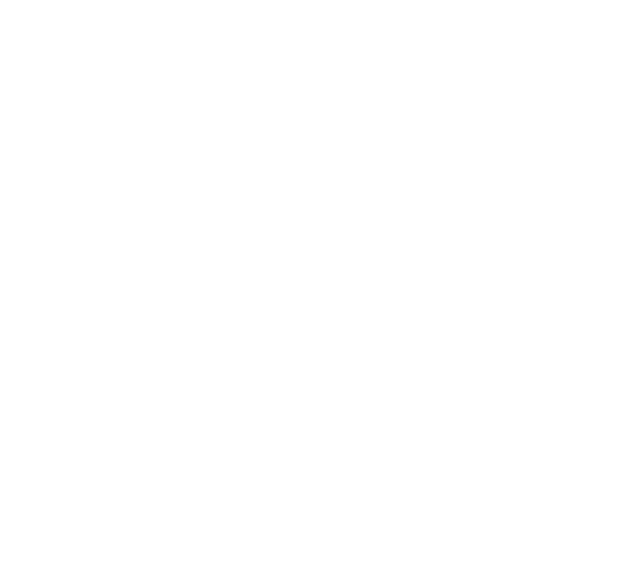
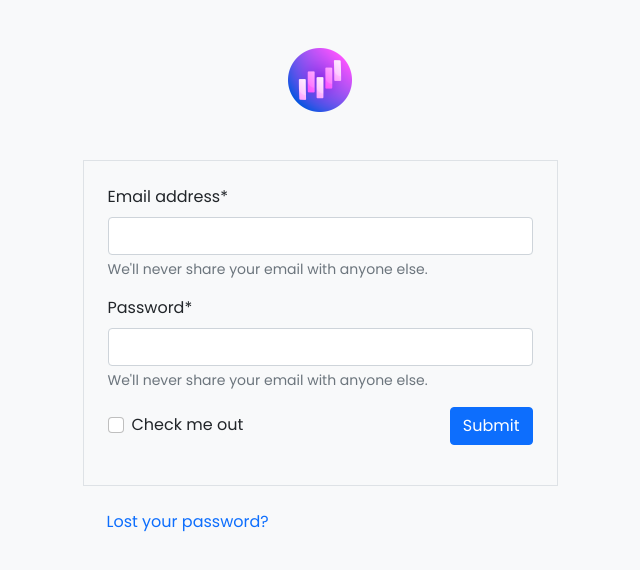
Before and after one commit to AhsanOne/dashboard, a plain HTML site: page login.html in a window 1280 px wide. Shown: the whole page, without its empty margins (320-960 px from the left). Drawn offline with nearby package versions, Linux system fonts and the light colour scheme.

Commit message:
added-login-file

```diff
--- a/login.html
+++ b/login.html
@@ -1,5 +1,6 @@
 <!DOCTYPE html>
 <html lang="en">
+
 <head>
     <meta charset="UTF-8">
     <meta http-equiv="X-UA-Compatible" content="IE=edge">
@@ -12,12 +13,56 @@
     <!-- calling font-awesome cdn link -->
     <script src="https://kit.fontawesome.com/1e6eb7794e.js" crossorigin="anonymous"></script>
     <!-- calling bootstrap css link -->
-    <link href="https://cdn.jsdelivr.net/npm/bootstrap@5.0.2/dist/css/bootstrap.min.css" rel="stylesheet" integrity="sha384-EVSTQN3/azprG1Anm3QDgpJLIm9Nao0Yz1ztcQTwFspd3yD65VohhpuuCOmLASjC" crossorigin="anonymous">
+    <link href="https://cdn.jsdelivr.net/npm/bootstrap@5.0.2/dist/css/bootstrap.min.css" rel="stylesheet"
+        integrity="sha384-EVSTQN3/azprG1Anm3QDgpJLIm9Nao0Yz1ztcQTwFspd3yD65VohhpuuCOmLASjC" crossorigin="anonymous">
     <!-- calling custom css link -->
     <link rel="stylesheet" href="style.css">
 </head>
-<body>
+
+<body class="bg-light">
+    <!-- start header -->
+    <header class="mt-5 container">
+        <h1 class="text-center"><a class="d-inline-block" href="#"><img class="logo" src="images/logo.png" alt=""></a>
+        </h1>
+        <!-- end header part -->
+    </header>
+    <!-- start main section -->
+    <main class="mt-5 container">
+        <form action="" method="" class="row justify-content-center">
+            <div class="col-md-5 p-4 border">
+                <div class="mb-3">
+                    <label for="exampleInputEmail1" class="form-label">Email address*</label>
+                    <input type="email" class="form-control">
+                    <div id="emailHelp" class="form-text">We'll never share your email with anyone else.</div>
+                </div>
+                <div class="mb-3">
+                    <label for="exampleInputPassword1" class="form-label">Password*</label>
+                    <input type="password" class="form-control">
+                    <div id="passwordHelp" class="form-text">We'll never share your email with anyone else.</div>
+                </div>
+                <div class="mb-3 d-flex justify-content-between align-items-center">
+                    <div class="form-check">
+                        <input type="checkbox" class="form-check-input" id="exampleCheck1">
+                        <label class="form-check-label" for="exampleCheck1">Check me out</label>
+                    </div>
+                    <div><button type="submit" class="btn btn-primary">Submit</button></div>
+                </div>
+            </div>
+        </form>
+        <!-- end main section -->
+    </main>
+    <!-- start footer section -->
+    <footer class="container">
+        <div class="row justify-content-center">
+            <div class="col-md-5 p-4">
+                <a class="nav-link p-0" href="#">Lost your password?</a>
+            </div>
+        </div>
+    </footer>
     <!-- calling-bootstrap javascript links -->
-    <script src="https://cdn.jsdelivr.net/npm/bootstrap@5.0.2/dist/js/bootstrap.bundle.min.js" integrity="sha384-MrcW6ZMFYlzcLA8Nl+NtUVF0sA7MsXsP1UyJoMp4YLEuNSfAP+JcXn/tWtIaxVXM" crossorigin="anonymous"></script>
+    <script src="https://cdn.jsdelivr.net/npm/bootstrap@5.0.2/dist/js/bootstrap.bundle.min.js"
+        integrity="sha384-MrcW6ZMFYlzcLA8Nl+NtUVF0sA7MsXsP1UyJoMp4YLEuNSfAP+JcXn/tWtIaxVXM"
+        crossorigin="anonymous"></script>
 </body>
+
 </html>
--- a/style.css
+++ b/style.css
@@ -1,3 +1,8 @@
+/* utilities design start */
 body{
     font-family: 'Poppins', sans-serif;
 }
+.logo{
+    width: 64px;
+    height: 64px;
+}
```
